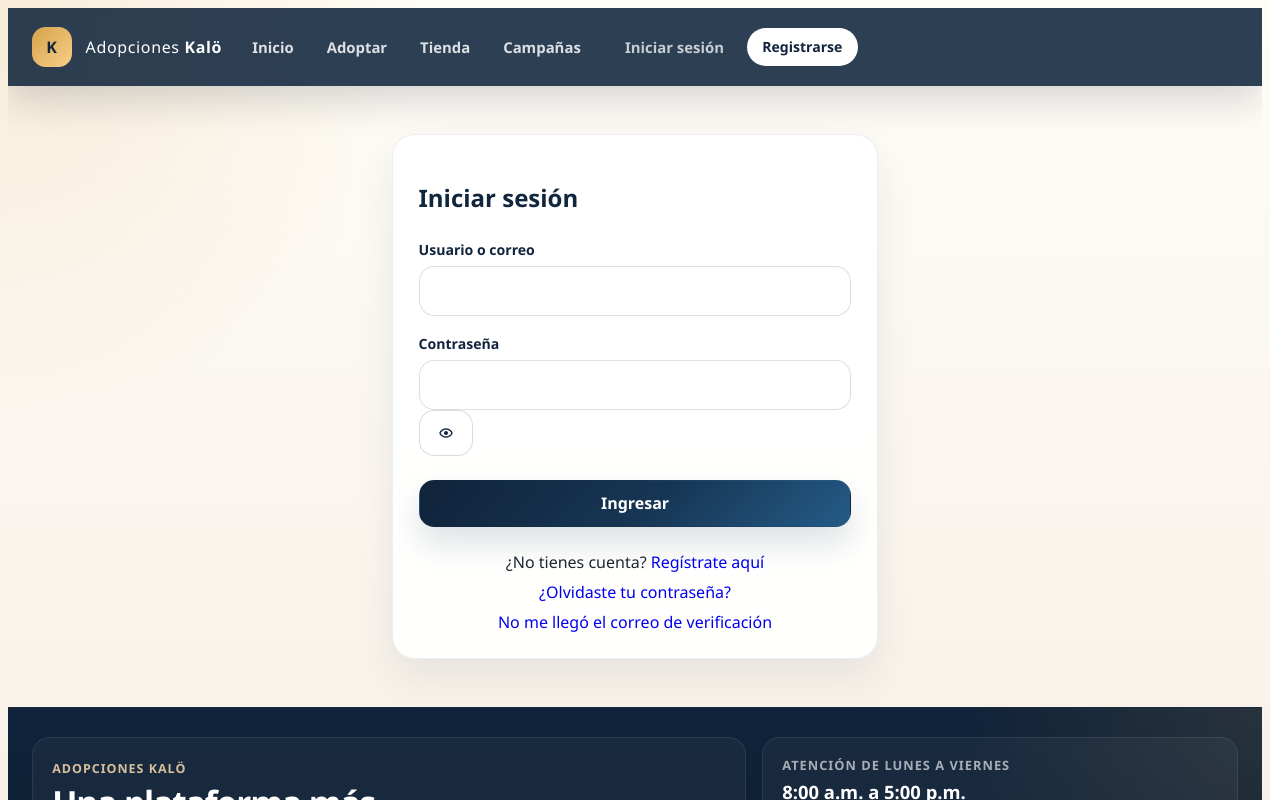
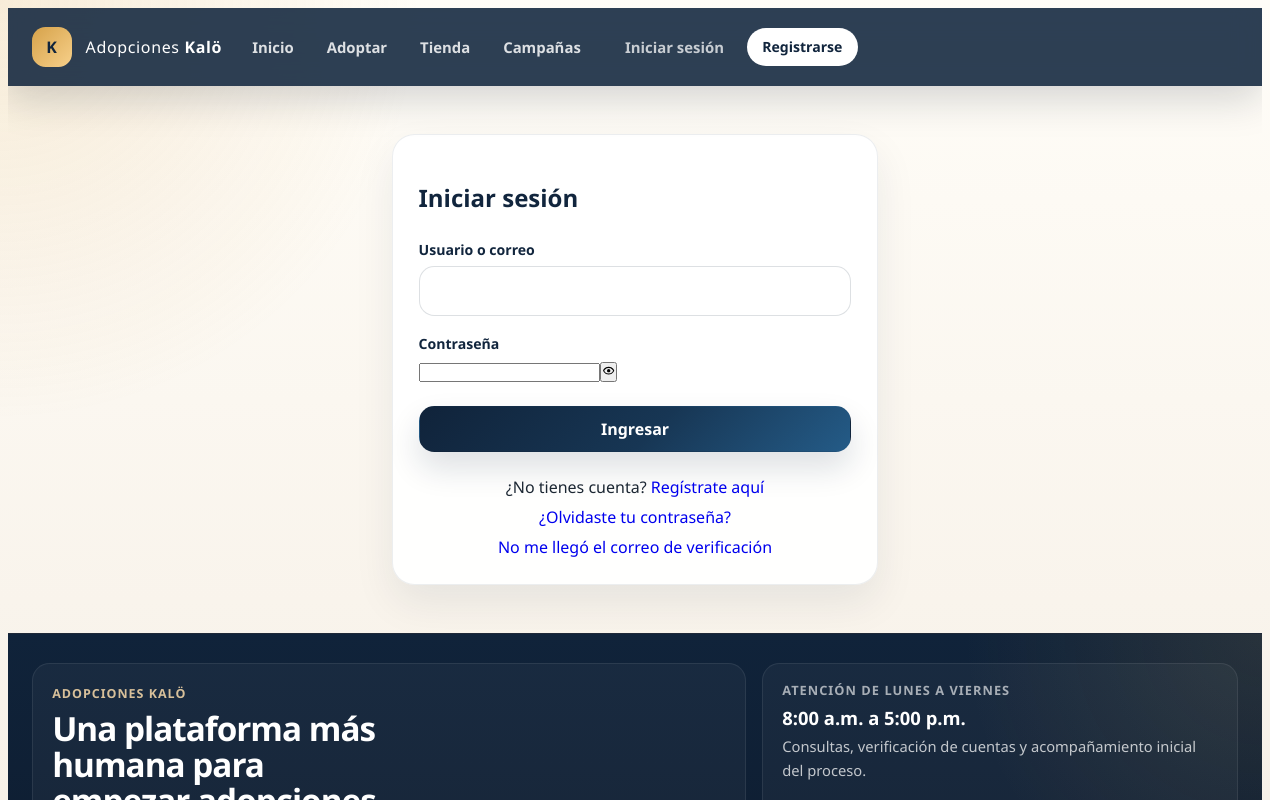
Before and after one commit to Sojo506/adopciones_kalo_client, a React (Vite) app: page /login in a window 1280 px wide. Shown: the top 800 px of the page. Built offline with nearby package versions, Linux system fonts and the light colour scheme.

Commit message:
style: align password toggle input

```diff
--- a/src/pages/auth/PasswordInput.jsx
+++ b/src/pages/auth/PasswordInput.jsx
@@ -16,7 +16,7 @@ const PasswordInput = ({
         <div className="mb-3">
             <label className="form-label">{label}</label>
 
-            <div className="input-group">
+            <div className={`password-field ${error ? "password-field--invalid" : ""}`}>
                 <input
                     {...register(name, {
                         ...validation,
@@ -32,14 +32,16 @@ const PasswordInput = ({
                         },
                     })}
                     type={show ? "text" : "password"}
-                    className={`form-control ${error ? "is-invalid" : ""}`}
+                    className="password-field__input"
                     autoComplete="new-password"
                 />
 
                 <button
                     type="button"
-                    className="btn btn-outline-secondary"
+                    className="password-field__toggle"
                     onClick={() => setShow(!show)}
+                    aria-label={show ? "Ocultar contraseña" : "Mostrar contraseña"}
+                    aria-pressed={show}
                 >
                     {show ? <BiHide /> : <BiShow />}
                 </button>
```
